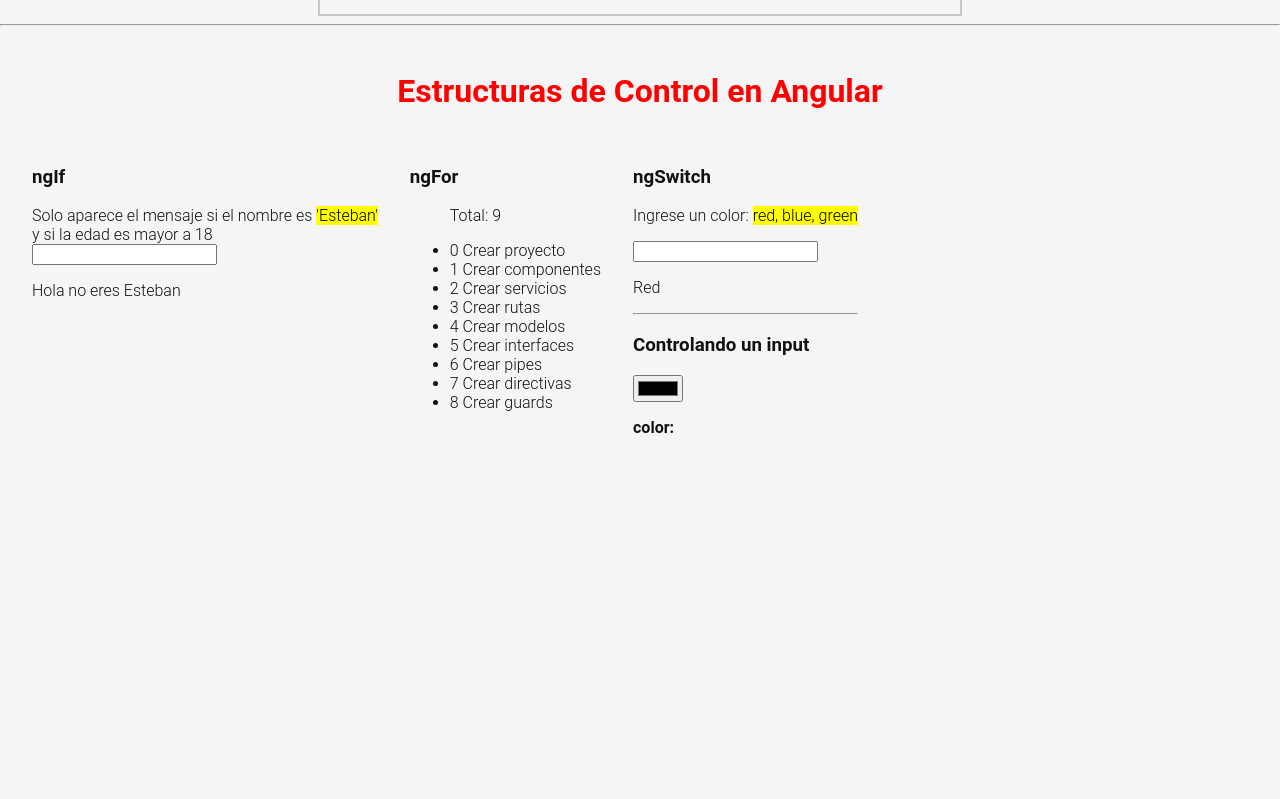
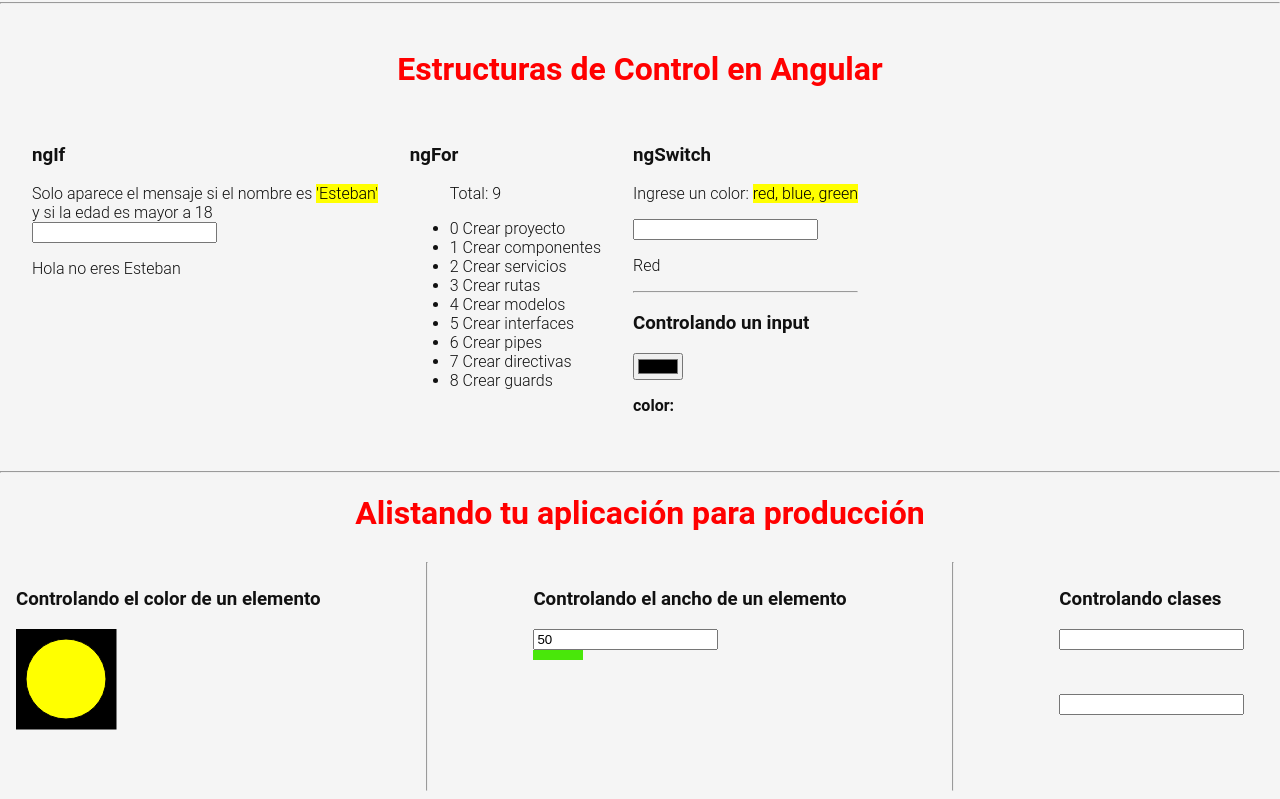
Before and after one commit to EstebanMa12/todoapp, an Angular app: page /labs in a window 1280 px wide. Shown: the part 624-1423 px from the top of the page. Before the commit the page ends 1109 px from the top, so only its background shows below. Built offline with nearby package versions, Linux system fonts and the light colour scheme.

Commit message:
Add event handlers and styling for labs component

```diff
--- a/src/app/pages/labs/labs.component.html
+++ b/src/app/pages/labs/labs.component.html
@@ -8,12 +8,14 @@
           Click Me
         </button>
       </div>
+      <hr>
       <div class="col-md-6">
         <h3>Double click Event</h3>
         <button class="btn btn-primary" (dblclick)="dblClickHandler()">
           Double Click Me
         </button>
       </div>
+      <hr>
       <div class="keydown">
         <h3>Keydown Event</h3>
         <input
@@ -22,6 +24,7 @@
           (keydown)="keyDownHandler($event)"
         />
       </div>
+      <hr>
       <div class="keydown-special">
         <h3>Keydown Event with special key</h3>
         <p>Shift + t</p>
@@ -31,6 +34,7 @@
           (keydown.shift.t)="clickHandler()"
         />
       </div>
+      <hr>
       <div class="change">
         <h3>Change Event</h3>
         <input
@@ -39,6 +43,7 @@
           (change)="changeHandler($event)"
         />
       </div>
+      <hr>
       <div class="change-number">
         <h3>Change Event with number</h3>
         <input
@@ -47,16 +52,19 @@
           (change)="changeHandler($event)"
         />
       </div>
+      <hr>
     </div>
     <hr />
+    <div class="signals">
+      <h1>Signals</h1>
       <div class="signals-container">
-      <h1>Signals</h1>
+        <div>
           <p>
             Hola mi nombre es {{ name() }} y he escrito esto utilizando signals
             <br />
             <code><strong>name </strong>= signal('Esteban')</code>
           </p>
-
+        </div>
         <div class="name-changer">
           <h3>Change name</h3>
           <input type="text" [value]="name()" (change)="changeHandler($event)" />
@@ -64,6 +72,7 @@
           <p>
             <strong>name: </strong><mark>{{ name() }}</mark>
           </p>
+        </div>
       </div>
     </div>
     <hr />
@@ -107,7 +116,6 @@
             <p *ngSwitchDefault>Default</p>
           </div>
           <hr />
-
           <div class="Input">
             <h3>Controlando un input</h3>
             <input type="color" [formControl]="colorCtrl" />
@@ -117,5 +125,57 @@
         </div>
       </div>
     </div>
+    <hr />
+    <div class="production">
+      <h1>Alistando tu aplicación para producción</h1>
+      <div class="production-container">
+        <div>
+          <h3>Controlando el color de un elemento</h3>
+          <svg>
+            <g>
+              <rect
+                x="0"
+                y="0"
+                width="100"
+                height="100"
+                fill="red"
+                stroke="black"
+                stroke-width="1"
+                [attr.fill]="colorCtrl.value"
+              />
+              <circle
+                cx="50"
+                cy="50"
+                r="40"
+                stroke="black"
+                stroke-width="1"
+                fill="yellow"
+              />
+            </g>
+          </svg>
+        </div>
+        <hr/>
+        <div class="width-control">
+          <h3>Controlando el ancho de un elemento</h3>
+          <input type="number" [formControl]="widthCtrl">
+          <span class="box"
+          [style.width.px]="widthCtrl.value"
+          >
+          </span>
+        </div>
+        <hr/>
+        <div class="clases">
+          <h3>Controlando clases</h3>
+          <p>
+            <input type="text" [formControl]="nameCtrl">
+            <br>
+            <span class="message-error" [class.active]="nameCtrl.invalid && nameCtrl.touched">Nombre Invalido</span>
+          </p>
+          <p>
+            <input type="text" name="" id="">
+          </p>
         </div>
       </div>
+    </div>
+  </div>
+</div>
--- a/src/app/pages/labs/labs.component.sass
+++ b/src/app/pages/labs/labs.component.sass
@@ -23,9 +23,26 @@
 .container-control
   padding: 1rem
 
-.control
+.control, .production-container,.signals-container
   display: flex
   flex-direction: row
   flex-wrap: wrap
   & > div
     margin: 1rem
+
+.box
+  height: 10px
+  display: block
+  background-color: #49e70a
+
+
+.message-error
+  color: red
+  font-size: 1.5rem
+  text-align: center
+  margin: 1rem
+  opacity: 0
+  transition: opacity 0.5s ease-in-out
+
+  &.active
+    opacity: 1
--- a/src/app/pages/labs/labs.component.ts
+++ b/src/app/pages/labs/labs.component.ts
@@ -1,6 +1,6 @@
 import { Component, signal } from '@angular/core';
 import { CommonModule } from '@angular/common';
-import {FormControl, FormsModule, ReactiveFormsModule} from '@angular/forms'
+import {FormControl, FormsModule, ReactiveFormsModule, Validators} from '@angular/forms'
 
 
 @Component({
@@ -64,4 +64,14 @@
       this.color.set(value)
     })
   }
+  widthCtrl= new FormControl(50,{
+    nonNullable:true,
+  });
+  nameCtrl= new FormControl('',{
+    nonNullable:true,
+    validators:[
+      Validators.required,
+      Validators.minLength(3),
+    ]
+  });
 }
```
Lines whose indentation alone changed are shown as unchanged.
